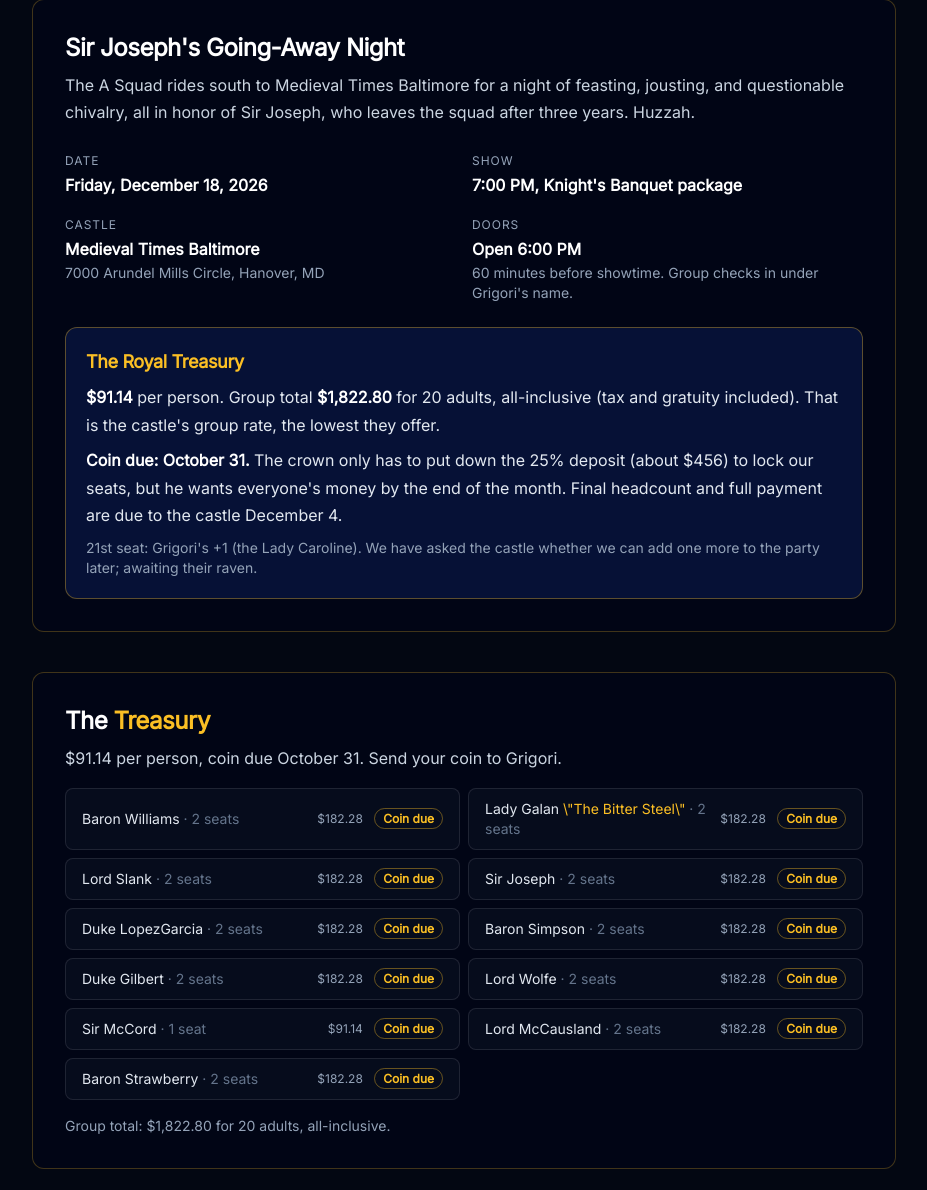
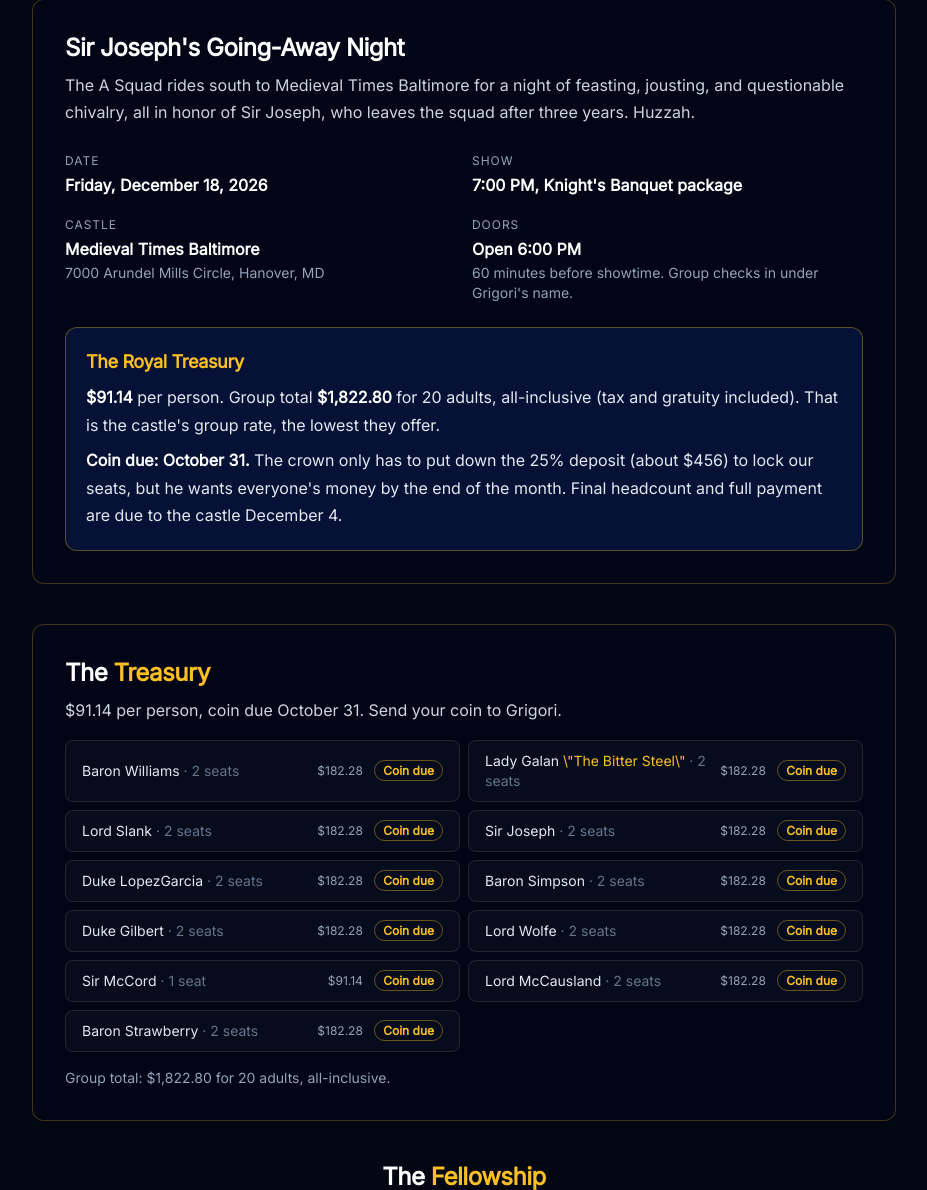
Before and after one commit to ojncglg/g_3site, a Flask app: page /events in a window 1280 px wide. Shown: the part 718-1908 px from the top of the page, without its empty margins (176-1103 px from the left). Run offline with Flask 2, Linux system fonts and the light colour scheme; some libraries are stand-ins or nearby versions.

Commit message:
Events: remove 21st seat note

```diff
--- a/templates/events.html
+++ b/templates/events.html
@@ -219,10 +219,7 @@
         seats, but he wants everyone's money by the end of the month. Final
         headcount and full payment are due to the castle December 4.
       </p>
-      <p class="mt-2 text-sm text-slate-400">
-        21st seat: Grigori's +1 (the Lady Caroline). We have asked the castle
-        whether we can add one more to the party later; awaiting their raven.
-      </p>
+
     </div>
 
 
```
